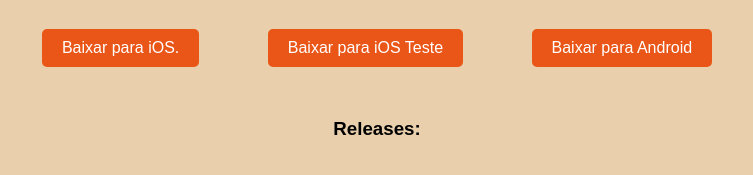
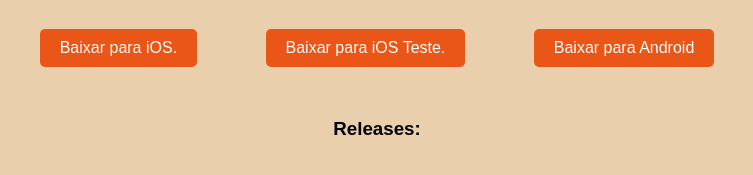
Before and after one commit to rafaduarte/site-pje-mobile, a plain HTML site: page index.html in a window 1280 px wide. Shown: the part 277-452 px from the top of the page, 263-1016 px from the left. Drawn offline with Linux system fonts and the light colour scheme.

```diff
--- a/index.html
+++ b/index.html
@@ -18,7 +18,7 @@
 			<a href="itms-services://?action=download-manifest&url=https://rafaduarte.github.io/site-pje-mobile/manifest.plist"
 				class="download-button">Baixar para iOS.</a>
 			<a href="itms-services://?action=download-manifest&url=https://rafaduarte.github.io/site-pje-mobile/manifest_test.plist"
-				class="download-button">Baixar para iOS Teste</a>
+				class="download-button">Baixar para iOS Teste.</a>
 			<a href="https://pje2x-jfpb.github.io/PJe2_Mobile.apk" class="download-button">Baixar para Android</a>
 		</div>
 
```
